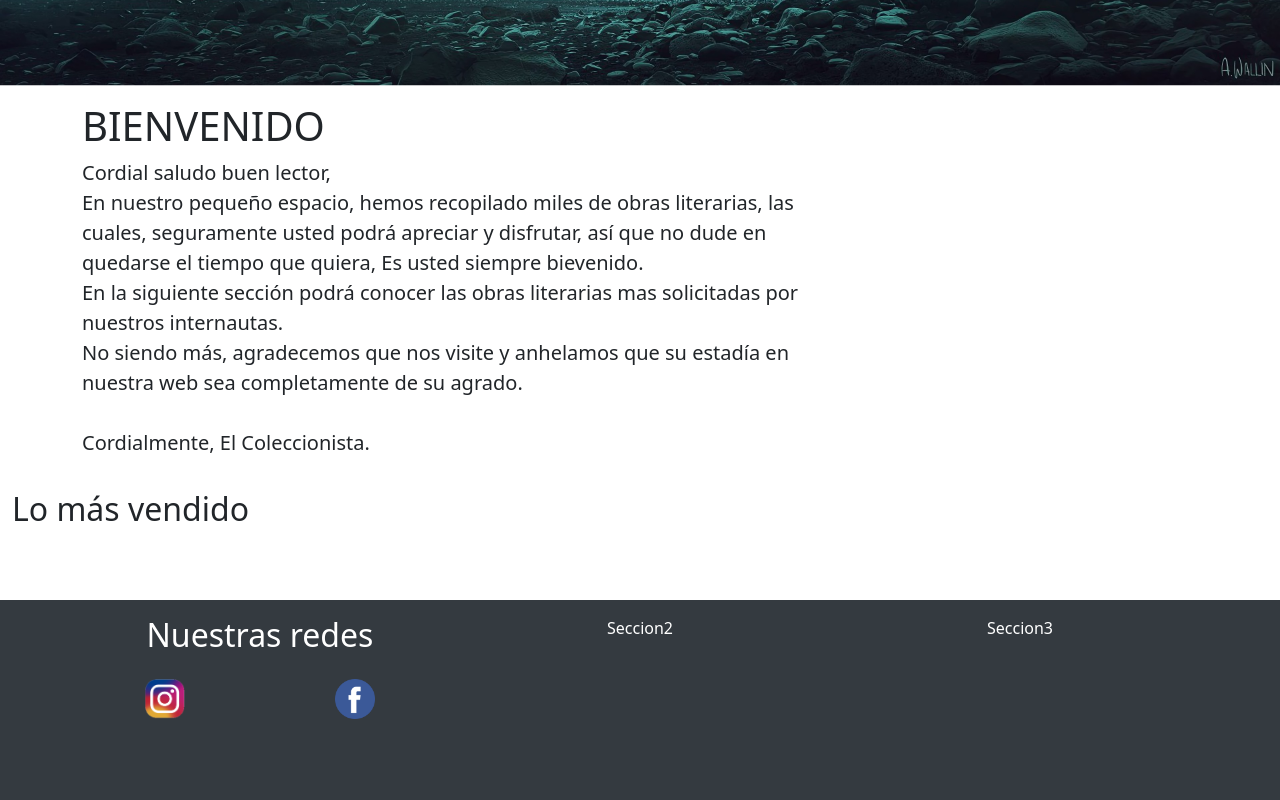
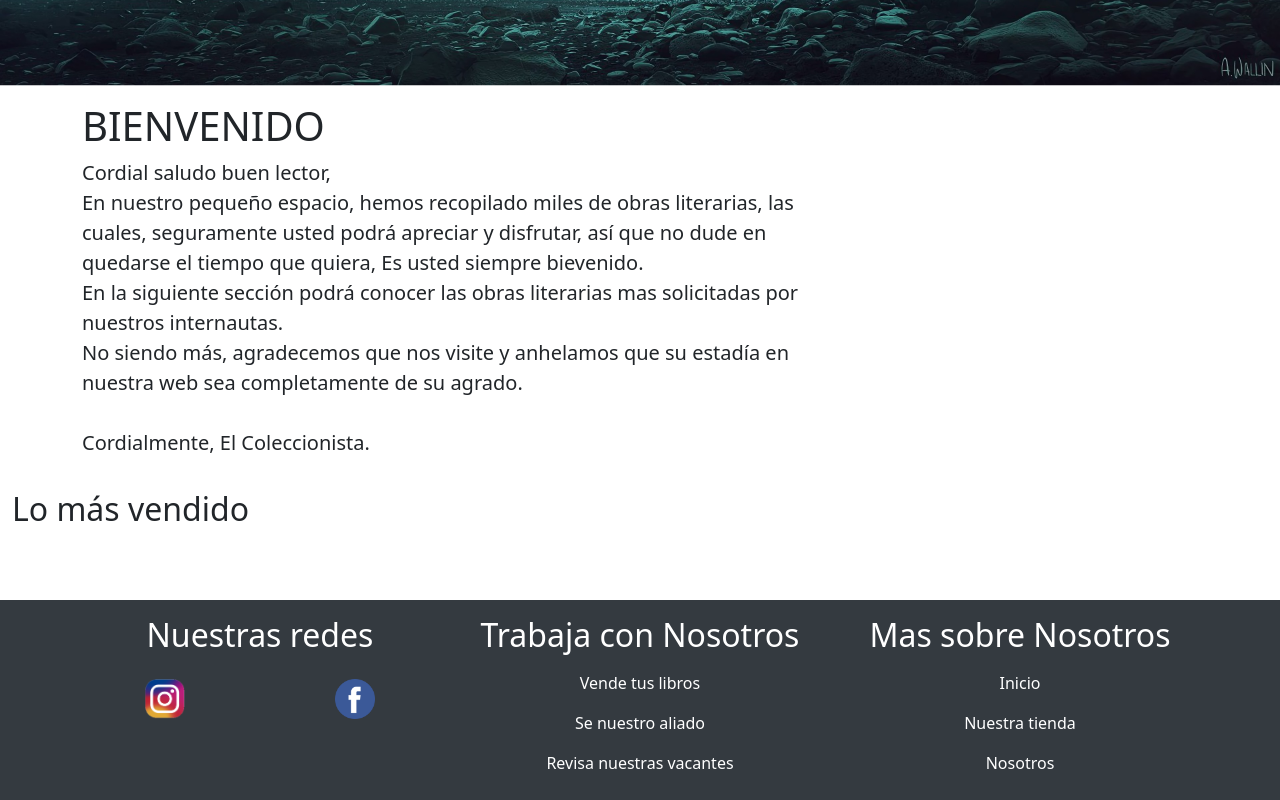
Before and after one commit to jeoanan/proyectolibreriaJS, a plain HTML site: page index.html in a window 1280 px wide. Shown: the part 598-1398 px from the top of the page. Drawn offline with nearby package versions, Linux system fonts and the light colour scheme.

Commit message:
se termina footer

```diff
--- a/layouts/footer.js
+++ b/layouts/footer.js
@@ -41,26 +41,68 @@ export function footer(){
         divredes.appendChild(linkRedes);
     });
 
-
-
-
-
     const divCol2Footer= document.createElement('div');
     divCol2Footer.classList.add('col-4');
-    divCol2Footer.textContent="Seccion2";
+
+    const titleSeccion2 = document.createElement('h2');
+    titleSeccion2.textContent="Trabaja con Nosotros";
+
+    const link1Seccion2 = document.createElement('a');
+    link1Seccion2.classList.add('nav-link','nav-link-footer');
+    link1Seccion2.textContent="Vende tus libros";
+
+    const link2Seccion2 = document.createElement('a');
+    link2Seccion2.classList.add('nav-link', 'nav-link-footer');
+    link2Seccion2.textContent="Se nuestro aliado";
+
+    const link3Seccion2 = document.createElement('a');
+    link3Seccion2.classList.add('nav-link', 'nav-link-footer');
+    link3Seccion2.textContent="Revisa nuestras vacantes";
+
 
     const divCol3Footer= document.createElement('div');
     divCol3Footer.classList.add('col-4');
-    divCol3Footer.textContent="Seccion3";
+
+    const titleSeccion3 = document.createElement('h2');
+    titleSeccion3.textContent="Mas sobre Nosotros";
+
+    const link1Seccion3 = document.createElement('a');
+    link1Seccion3.classList.add('nav-link','nav-link-footer');
+    link1Seccion3.href="../index.html"
+    link1Seccion3.textContent="Inicio";
+
+    const link2Seccion3 = document.createElement('a');
+    link2Seccion3.classList.add('nav-link', 'nav-link-footer');
+    link2Seccion3.href="../vistas/libreria.html"
+    link2Seccion3.textContent="Nuestra tienda";
+
+    const link3Seccion3 = document.createElement('a');
+    link3Seccion3.classList.add('nav-link', 'nav-link-footer');
+    link3Seccion3.href="../vistas/nosotros.html"
+    link3Seccion3.textContent="Nosotros";
+
 
     divCol1Footer.appendChild(titleSeccion1);
     divCol1Footer.appendChild(divredes);
+
+    divCol2Footer.appendChild(titleSeccion2);
+    divCol2Footer.appendChild(link1Seccion2);
+    divCol2Footer.appendChild(link2Seccion2);
+    divCol2Footer.appendChild(link3Seccion2);
+
+    divCol3Footer.appendChild(titleSeccion3);
+    divCol3Footer.appendChild(link1Seccion3);
+    divCol3Footer.appendChild(link2Seccion3);
+    divCol3Footer.appendChild(link3Seccion3);
 
     divRowFooter.appendChild(divCol1Footer);
     divRowFooter.appendChild(divCol2Footer);
     divRowFooter.appendChild(divCol3Footer);
 
+    const divRowCopyRightFooter = document.createElement('div')
+    divRowCopyRightFooter.classList.add('row');
 
     divContainerFooter.appendChild(divRowFooter);
+    divContainerFooter.appendChild(divRowCopyRightFooter);
     footer.appendChild(divContainerFooter);
 }
--- a/public/style.css
+++ b/public/style.css
@@ -50,6 +50,20 @@
     color:#fff;
 }
 
+.nav-link-footer{
+    color:white;
+    cursor: pointer;
+}
+
+.nav-link-footer:link, .nav-link-footer:visited, .nav-link-footer:active {
+    text-decoration:none;
+    color:white;
+}
+
+.nav-link-footer:hover{
+    color: #dee2e6;
+}
+
 .linkredes{
     height: 40px;
 }
```
